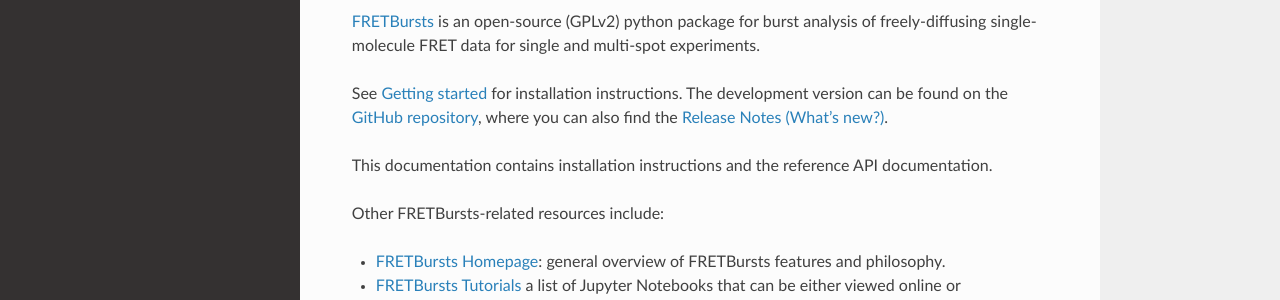
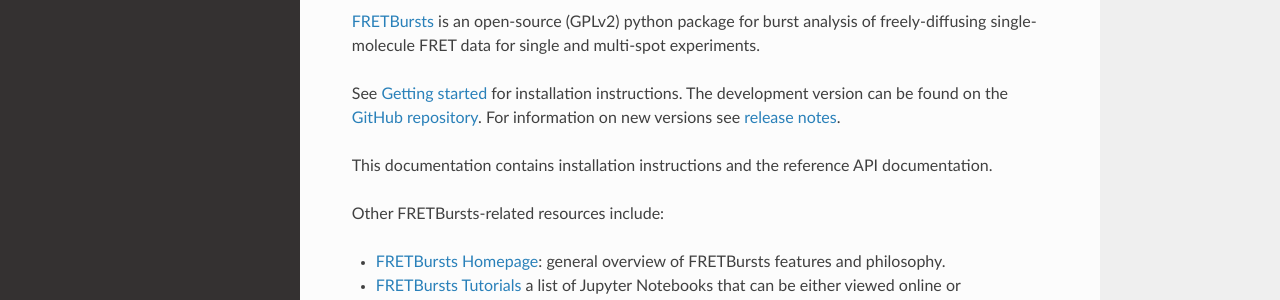
Before and after one commit to tritemio/FRETBursts, a Sphinx documentation site: the page built from docs/source/index.rst, in a window 1280 px wide and 1162 px high. Shown: the part 246-546 px from the top of the window. Built offline with Sphinx 7.4.7 and the Read the Docs theme 2.0.0, drawn with Linux system fonts in a browser that asks for light colours; the version number could not be read and is left out.

Commit message:
Docs: update link

```diff
--- a/docs/source/index.rst
+++ b/docs/source/index.rst
@@ -14,8 +14,8 @@
 freely-diffusing single-molecule FRET data for single and multi-spot experiments.
 
 See :ref:`getting-started` for installation instructions.
-The development version can be found on the `GitHub repository <https://github.com/tritemio/FRETBursts>`_,
-where you can also find the `Release Notes (What's new?) <https://github.com/tritemio/FRETBursts/releases>`_.
+The development version can be found on the `GitHub repository <https://github.com/tritemio/FRETBursts>`_.
+For information on new versions see :doc:`release notes <releasenotes>`.
 
 This documentation contains installation instructions and the
 reference API documentation.
```
